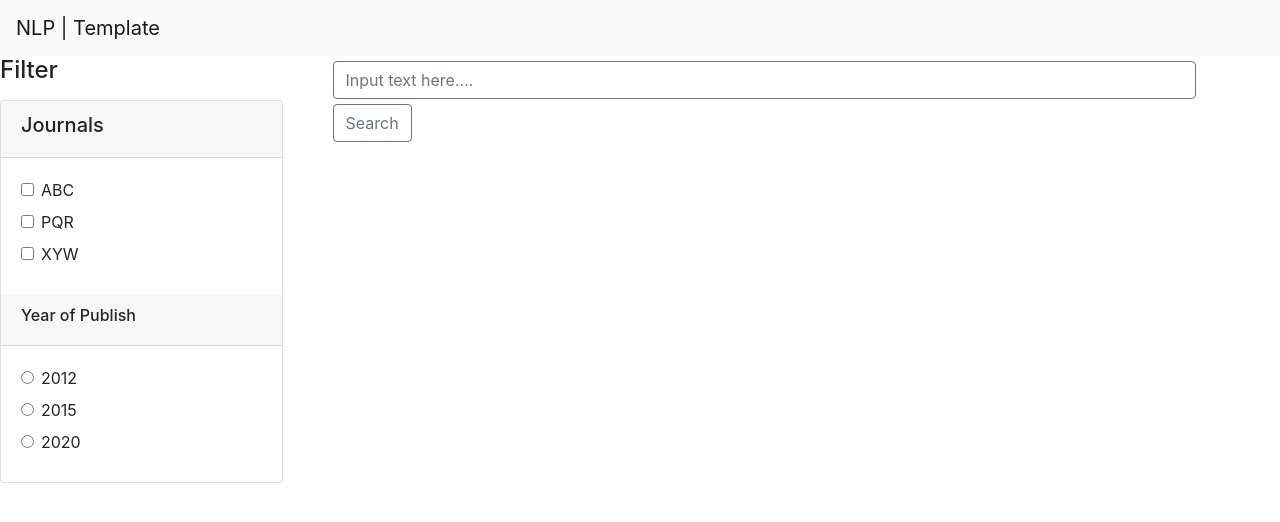
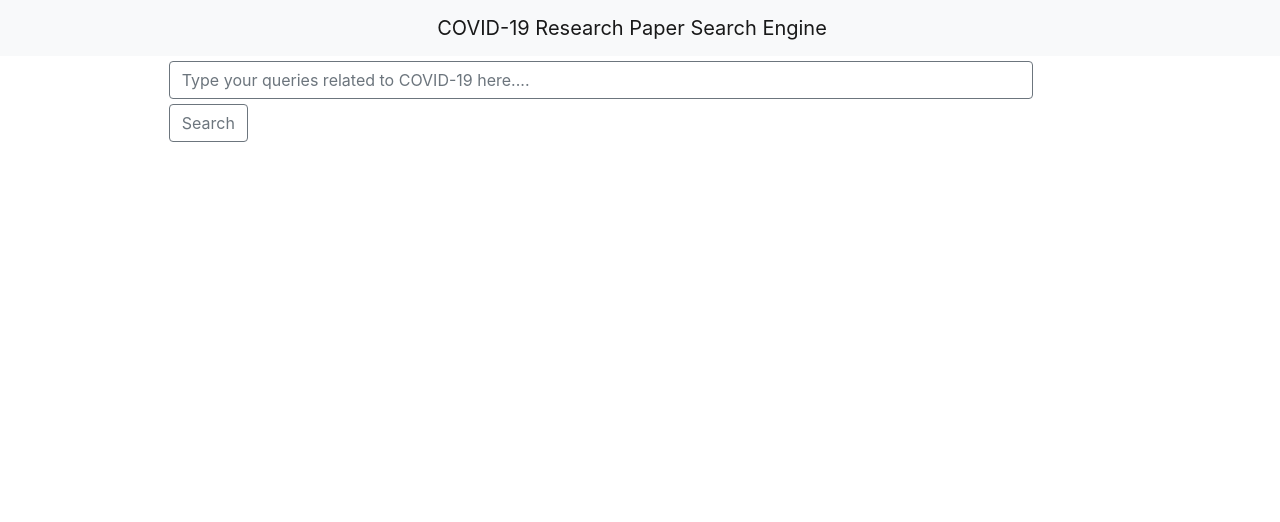
Before and after one commit to TusharChaudhari86/Search-Engine-COVID19, a Flask app: page / in a window 1280 px wide. Shown: the top 522 px of the page. Run offline with Flask 2, Linux system fonts and the light colour scheme; parts of the project's set-up code (start-up, migrations or seed data) failed here and were passed over; some libraries are stand-ins or nearby versions.

Commit message:
Update index.html
Added modal feature...

```diff
--- a/templates/index.html
+++ b/templates/index.html
@@ -2,15 +2,22 @@
 <html lang="en">
 <head>
     <meta charset="UTF-8">
-    <title>NLP | Template</title>
-    <link rel="stylesheet" href="https://maxcdn.bootstrapcdn.com/bootstrap/4.0.0/css/bootstrap.min.css" integrity="sha384-Gn5384xqQ1aoWXA+058RXPxPg6fy4IWvTNh0E263XmFcJlSAwiGgFAW/dAiS6JXm" crossorigin="anonymous">
-    <link href="/static/main.css" rel="stylesheet">
+    <title>Prod | Version</title>
+    <link rel="stylesheet" href="../static/bootstrap.css">
+    <link rel="stylesheet" href="../static/bootstrap-grid.css">
+    <link rel="stylesheet" href="../static/bootstrap-reboot.css">
+    <link rel="stylesheet" href="../static/main.css">
+    <!--<link rel="stylesheet" href="https://maxcdn.bootstrapcdn.com/bootstrap/4.1.3/css/bootstrap.min.css">-->
+    <link rel="stylesheet" href="https://maxcdn.bootstrapcdn.com/font-awesome/4.4.0/css/font-awesome.min.css">
+    <script src="https://ajax.googleapis.com/ajax/libs/jquery/3.3.1/jquery.min.js"></script>
+    <script src="https://cdnjs.cloudflare.com/ajax/libs/popper.js/1.14.3/umd/popper.min.js"></script>
+    <script src="https://maxcdn.bootstrapcdn.com/bootstrap/4.1.3/js/bootstrap.min.js"></script>
+</head>
 </head>
 <body>
-    <!-- Navigation bar// -->
-    <nav class="navbar navbar-light bg-light ">
+    <nav class="navbar navbar-light bg-light justify-content-center">
         <a class="navbar-brand" href="#">
-            NLP | Template
+            COVID-19 Research Paper Search Engine
         </a>
         <div class="collapse navbar-collapse">
             <ul class="navbar-nav">
@@ -24,80 +31,14 @@
         </div>
     </nav>
 
-  <div class="row">
-      <!-- Side bar// -->
-      <aside class="col-3">
-            <h4>Filter</h4>
-            <div class="card">
-                <!-- Journel card-group-item.// -->
-                <article class="card-group-item">
-                    <header class="card-header">
-                        <h5 class="title">Journals</h5>
-                    </header>
-                    <div class="filter-content">
-                        <div class="card-body">
-                        <form>
-                            <label class="form-check">
-                              <input class="form-check-input" type="checkbox" value="">
-                              <span class="form-check-label">
-                                ABC
-                              </span>
-                            </label> <!-- form-check.// -->
-                            <label class="form-check">
-                              <input class="form-check-input" type="checkbox" value="">
-                              <span class="form-check-label">
-                                PQR
-                              </span>
-                            </label>  <!-- form-check.// -->
-                            <label class="form-check">
-                              <input class="form-check-input" type="checkbox" value="">
-                              <span class="form-check-label">
-                                XYW
-                              </span>
-                            </label>  <!-- form-check.// -->
-                        </form>
-
-                        </div> <!-- card-body.// -->
-                    </div>
-                </article>
-
-                <!-- Year Pub card-group-item.// -->
-                <article class="card-group-item">
-                    <header class="card-header">
-                        <h6 class="title">Year of Publish </h6>
-                    </header>
-                    <div class="filter-content">
-                        <div class="card-body">
-                            <label class="form-check">
-                              <input class="form-check-input" type="radio" name="exampleRadio" value="">
-                              <span class="form-check-label">
-                                2012
-                              </span>
-                            </label>
-                            <label class="form-check">
-                              <input class="form-check-input" type="radio" name="exampleRadio" value="">
-                              <span class="form-check-label">
-                                2015
-                              </span>
-                            </label>
-                            <label class="form-check">
-                              <input class="form-check-input" type="radio" name="exampleRadio" value="">
-                              <span class="form-check-label">
-                                2020
-                              </span>
-                            </label>
-                        </div> <!-- card-body.// -->
-                    </div>
-                </article>
-            </div>
-      </aside>
+    <div class="row justify-content-center">
       <div class="col-9">
           <!-- Form submission// -->
           <form action="{{ url_for('search')}}"method="post">
           <!-- Search bar// -->
               <div class="row justify-content-center no-gutters">
                 <div class="col-11 mr-auto">
-                    <input type="text" class="border border-secondary form-control" name="text" placeholder="Input text here....">
+                    <input type="text" class="border border-secondary form-control" name="text" placeholder="Type your queries related to COVID-19 here....">
                 </div>
               </div>
               <!-- Search Button// -->
@@ -109,12 +50,53 @@
           <h4>{{Question}}</h4>
           {% if articles %}
           {% for article in articles %}
+          <!-- The Modal -->
+          <div class="modal" id="myModal">
+                <div class="modal-dialog modal-dialog-scrollable modal-xl">
+                <div class="modal-content">
+                    <!-- Modal Header -->
+                    <div class="modal-header">
+                      <h5 class="modal-title">{{article['title']}}</h5>
+                      <button type="button" class="close" data-dismiss="modal">×</button>
+                    </div>
+
+                    <!-- Modal body -->
+                    <div class="modal-body">
+                        <div style="color: gray; z-index: 1000;">
+                            <b>Authors : </b>{{article['authors']}}<br>
+                            <b>Jorunal : </b>{{article['journal']}}<br>
+                            <b>Published on : </b>{{article['publish_time']}}
+                        </div>
+                        <div>
+                            <a href="{{article['url']}}" target="_blank">
+                                <i class="fa fa-external-link" style="color: royalblue; font-size: 1.5em;"></i>
+                            </a>
+                        </div>
+                        <div>
+                            <h5>Abstract</h5>
+                            <p>{{article['abstract']}}</p>
+                            <h5>Body</h5>
+                            <p>{{article['body_text'][0:2000]}}.....</p>
+                        </div>
+                    </div>
+
+                    <!-- Modal footer -->
+                    <div class="modal-footer">
+                    <button type="button" class="btn btn-danger" data-dismiss="modal">Close</button>
+                </div>
+                </div>
+
+            </div>
+            </div>
+          <!-- The Card -->
           <div class="card">
-              <h5 class="card-header">Title : {{ article['title'] }}</h5>
+              <h5 href="#" class="card-header" data-toggle="modal" data-target="#myModal" style="float: right; cursor: pointer;">
+                  {{ article['title'] }}
+              </h5>
               <div class="card-body">
-                  <h5 class="card-title">Body</h5>
+                  <h5 class="card-title">Abstract</h5>
                   <p class="card-text">
-                      {{ article['body_text'][0:500]}}
+                      {{ article['abstract'] }}
                   </p>
               </div>
           </div>
@@ -123,8 +105,8 @@
       </div>
   </div>
 
-        <script src="https://code.jquery.com/jquery-3.2.1.slim.min.js" integrity="sha384-KJ3o2DKtIkvYIK3UENzmM7KCkRr/rE9/Qpg6aAZGJwFDMVNA/GpGFF93hXpG5KkN" crossorigin="anonymous"></script>
-        <script src="https://cdnjs.cloudflare.com/ajax/libs/popper.js/1.12.9/umd/popper.min.js" integrity="sha384-ApNbgh9B+Y1QKtv3Rn7W3mgPxhU9K/ScQsAP7hUibX39j7fakFPskvXusvfa0b4Q" crossorigin="anonymous"></script>
-        <script src="https://maxcdn.bootstrapcdn.com/bootstrap/4.0.0/js/bootstrap.min.js" integrity="sha384-JZR6Spejh4U02d8jOt6vLEHfe/JQGiRRSQQxSfFWpi1MquVdAyjUar5+76PVCmYl" crossorigin="anonymous"></script>
-    </body>
+
+
+</body>
+
 </html>
```
